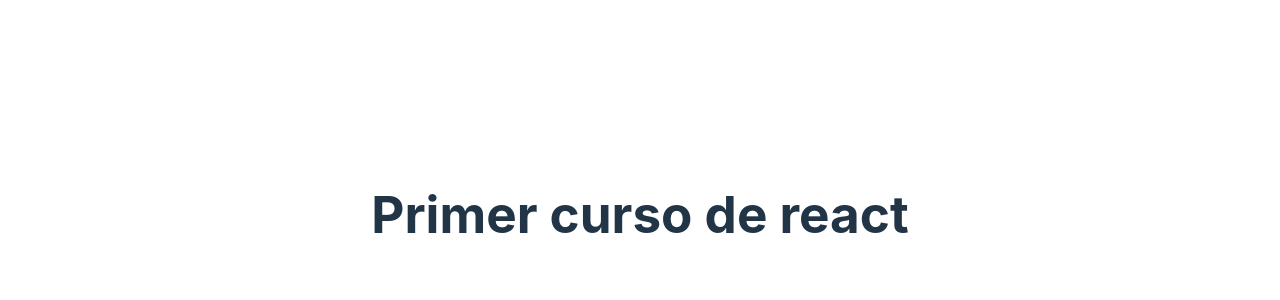
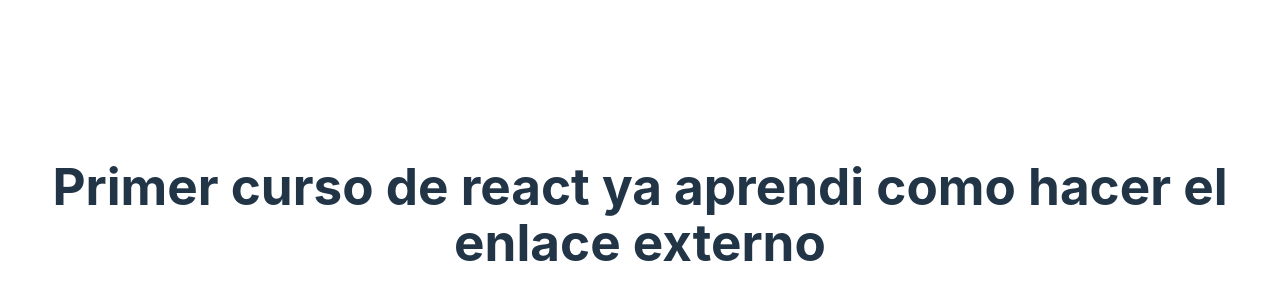
Before and after one commit to tokki9/Vite-React, a React (Vite) app: page / in a window 1280 px wide. Shown: the part 186-486 px from the top of the page. Built offline with nearby package versions, Linux system fonts and the light colour scheme.

Commit message:
Primera modificacion del enlace externo

```diff
--- a/src/App.jsx
+++ b/src/App.jsx
@@ -9,6 +9,7 @@ function App() {
   return (
     <h1>
       Primer curso de react
+      ya aprendi como hacer el enlace externo
     </h1>
   )
 }
```
